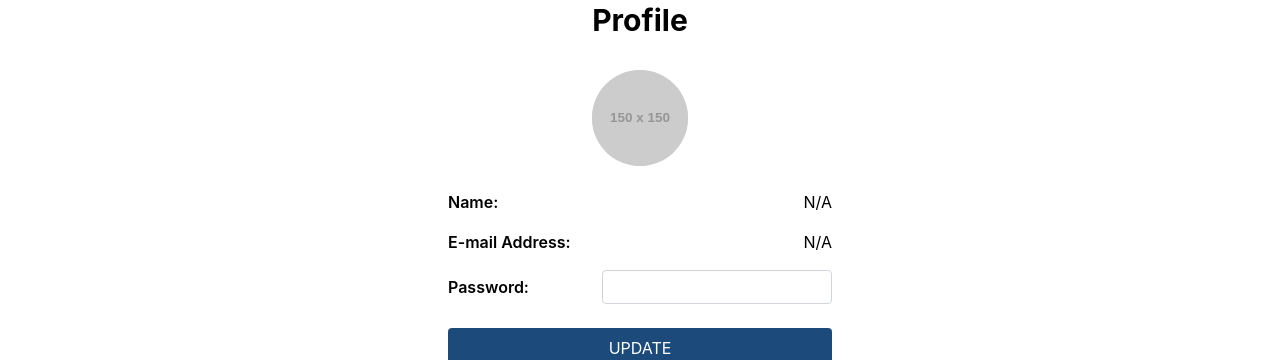
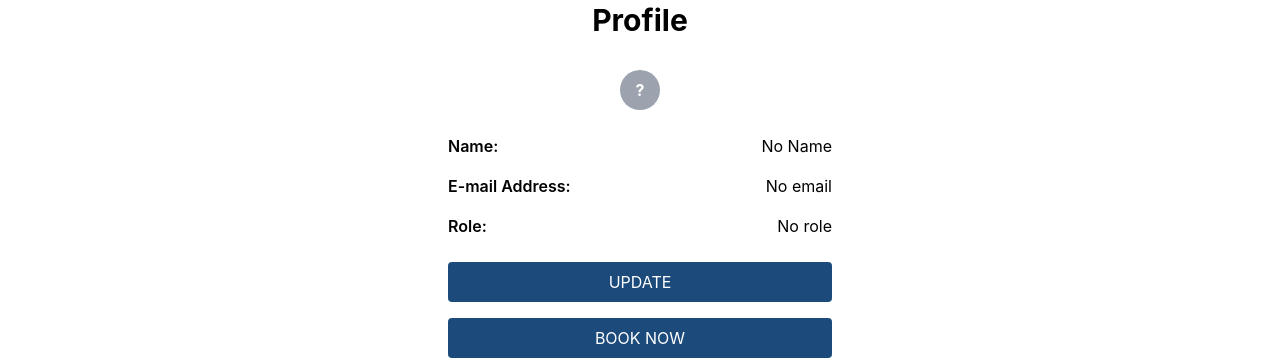
Before and after one commit to Akalanka99/Pawfect_Daycare_Frontend, a React (Vite) app: page /profile in a window 1280 px wide. Shown: the part 126-486 px from the top of the page. Built offline with nearby package versions, Linux system fonts and the light colour scheme; no server answers; a web font is replaced by a local one.

Commit message:
profilepage

```diff
--- a/src/pages/profile/ProfilePage.jsx
+++ b/src/pages/profile/ProfilePage.jsx
@@ -1,9 +1,29 @@
-import React, { useContext } from "react";
+import React, { useContext, useEffect, useState } from "react";
 import { AuthContext } from "../../components/context/Authprovider";
+
 
 const ProfilePage = () => {
   const { user } = useContext(AuthContext); // Access user data from context
+  const [profile, setProfile] = useState({ name: "", email: "", role: "" });
 
+  useEffect(() => {
+    if (user?.uid) {
+      fetch(`http://localhost:8080/api/user/${user.uid}`)
+        .then((response) => response.json())
+        .then((data) => {
+          if (data) {
+            setProfile({
+              name: data.name,
+              email: data.email,
+              role: data.role,
+            });
+          }
+        })
+        .catch((error) => console.error("Error fetching user profile:", error));
+    }
+  }, [user?.uid]);
+
+  const firstLetter = user?.email ? user.email.charAt(0).toUpperCase() : "?";
   return (
     <div className="flex min-h-screen bg-gray-100 text-black">
 
@@ -13,36 +33,33 @@ const ProfilePage = () => {
 
         <div className="flex flex-col items-center space-y-6">
           {/* Profile Image */}
-          <div className="w-24 h-24 rounded-full bg-gray-300 flex items-center justify-center">
-            <img
-              src={user?.profileImage || "https://via.placeholder.com/150"}
-              alt="Profile"
-              className="w-full h-full rounded-full"
-            />
+          <div className="w-10 h-10 rounded-full bg-gray-400 flex items-center justify-center text-white font-bold">
+              {user?.photoURL ? (
+                <img
+                  alt="User Profile"
+                  src={user.photoURL}
+                  className="w-full h-full rounded-full"
+                />
+              ) : (
+                <span>{firstLetter}</span>
+              )}
           </div>
 
           {/* Profile Details */}
           <div className="space-y-4 w-full max-w-sm">
             <div className="flex justify-between">
               <span className="font-semibold">Name:</span>
-              <span>{user?.name || "N/A"}</span>
+              <span>{profile.name || "No Name"}</span>
             </div>
             <div className="flex justify-between">
               <span className="font-semibold">E-mail Address:</span>
-              <span>{user?.email || "N/A"}</span>
+              <span>{profile.email || "No email"}</span>
             </div>
-            <div className="flex justify-between items-center">
-              <label htmlFor="password" className="font-semibold">
-                Password:
-              </label>
-              <input
-                id="password"
-                type="password"
-                value={user?.password || ""}
-                readOnly
-                className="border border-gray-300 rounded px-2 py-1 w-3/5 bg-white"
-              />
+            <div className="flex justify-between">
+              <span className="font-semibold">Role:</span>
+              <span>{profile.role || "No role"}</span>
             </div>
+
           </div>
 
           {/* Action Buttons */}
```
